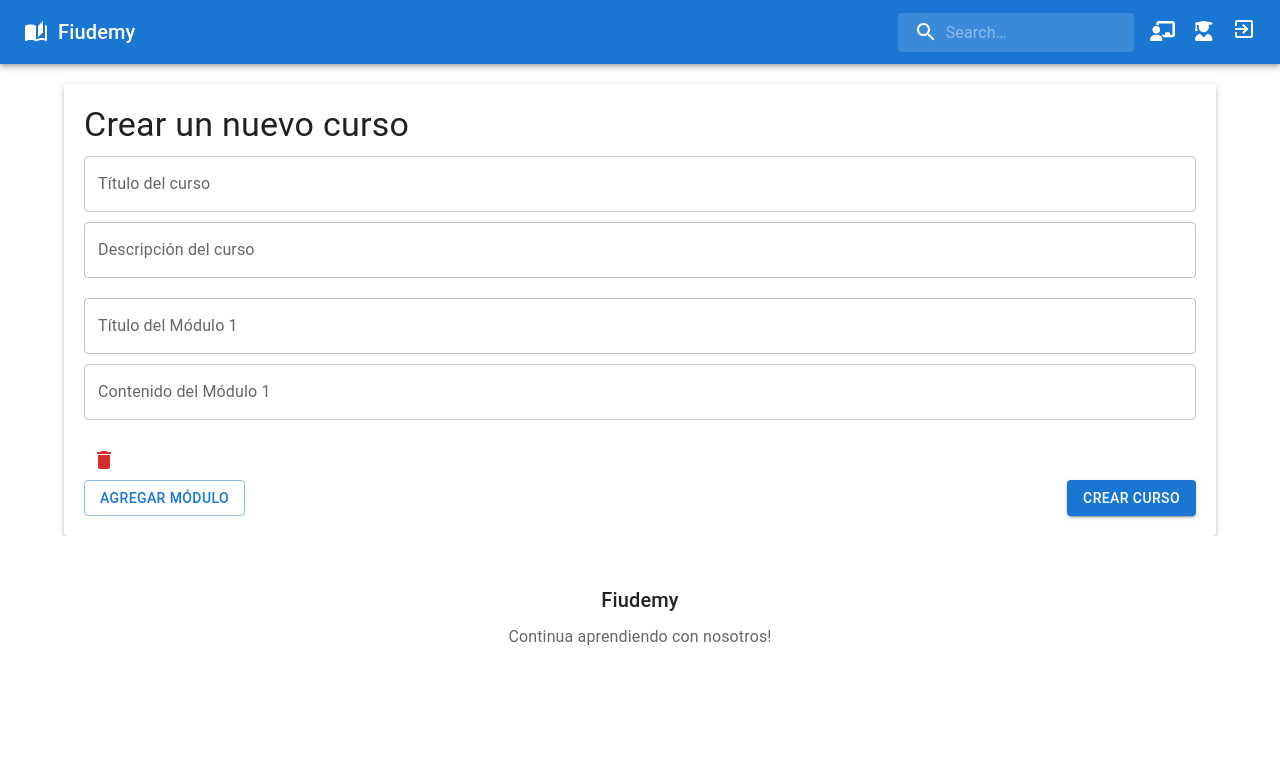
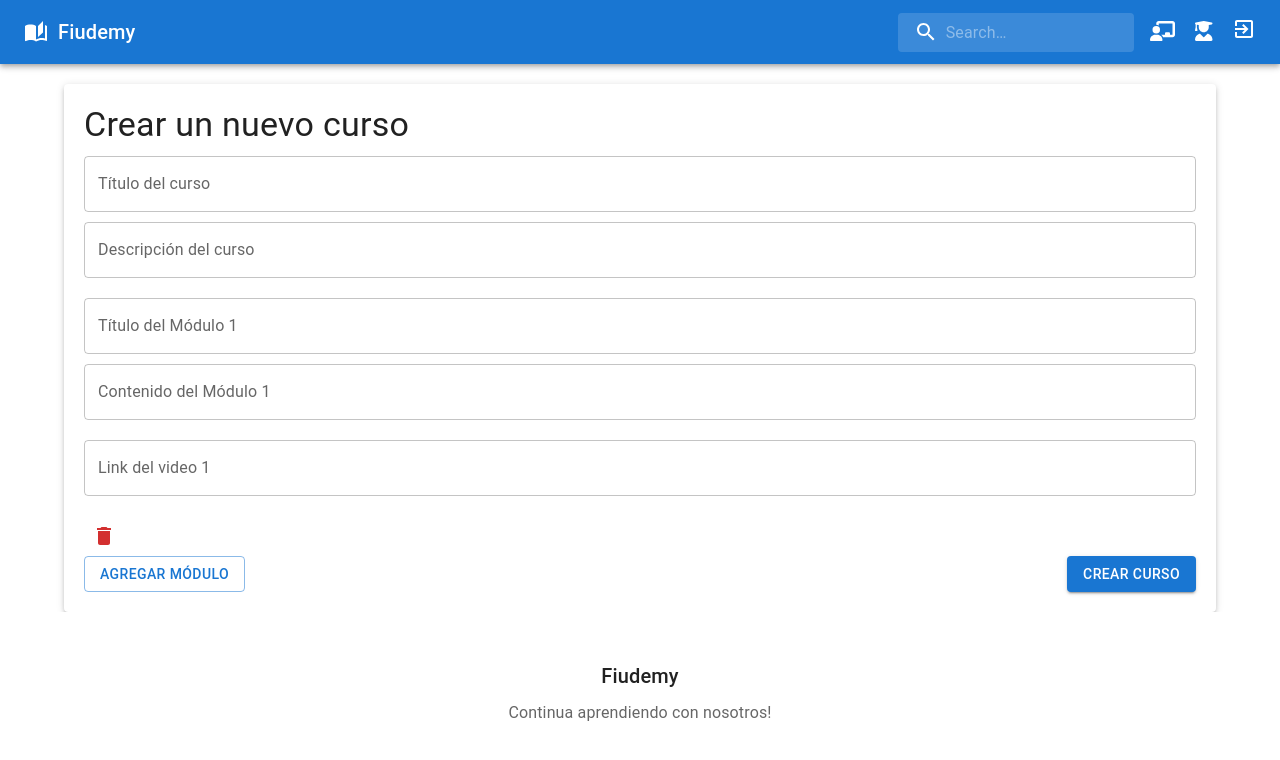
Before and after one commit to FiudemyTeam/Fiudemy, a React (Vite) app in the folder web/: page /course-creation in a window 1280 px wide. Shown: the top 760 px of the page. Built offline with nearby package versions, Linux system fonts and the light colour scheme.

Commit message:
add link video on course creation

```diff
--- a/web/src/pages/CourseCreation/index.jsx
+++ b/web/src/pages/CourseCreation/index.jsx
@@ -21,7 +21,7 @@ export default function CreateCourseView() {
   const [courseData, setCourseData] = useState({
     title: '',
     description: '',
-    modules: [{ moduleTitle: '', moduleContent: '' }],
+    modules: [{ moduleTitle: '', moduleContent: '', moduleVideo: '' }],
   });
 
   const handleChange = (event, index) => {
@@ -38,7 +38,7 @@ export default function CreateCourseView() {
   const addModule = () => {
     setCourseData({
       ...courseData,
-      modules: [...courseData.modules, { moduleTitle: '', moduleContent: '' }],
+      modules: [...courseData.modules, { moduleTitle: '', moduleContent: '', moduleVideo: '' }],
     });
   };
 
@@ -99,6 +99,15 @@ export default function CreateCourseView() {
                 onChange={(e) => handleChange(e, index)}
                 style={{ marginBottom: "20px" }}
               />
+              <TextField
+              name="moduleVideo"
+              label={`Link del video ${index + 1}`}
+              variant="outlined"
+              fullWidth
+              value={module.moduleContent}
+              onChange={(e) => handleChange(e, index)}
+              style={{ marginBottom: "20px" }}
+              />
               <IconButton onClick={() => deleteModule(index)} color="error">
                 <DeleteIcon />
               </IconButton>
```
